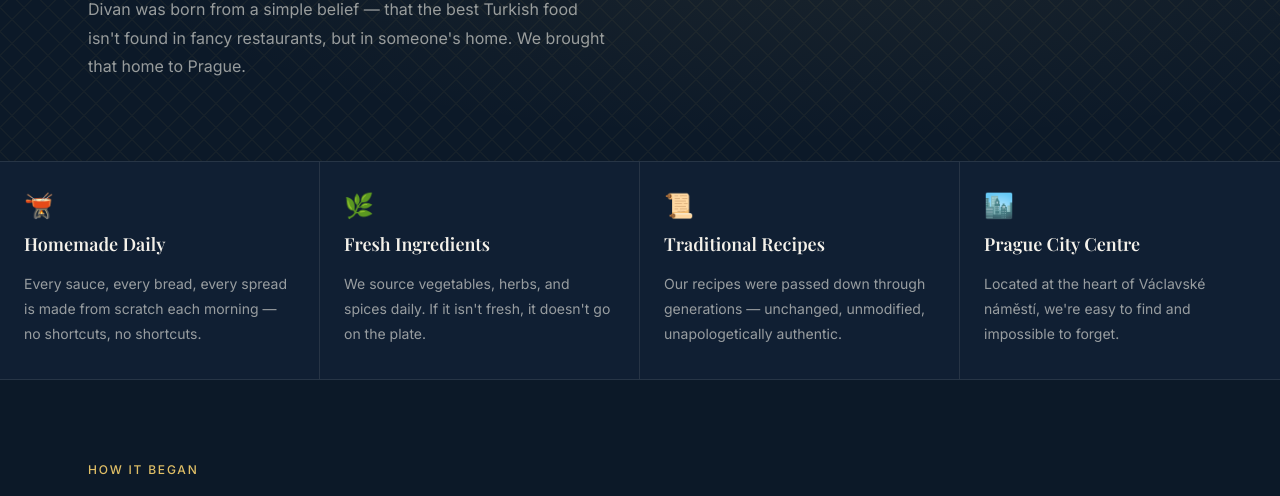
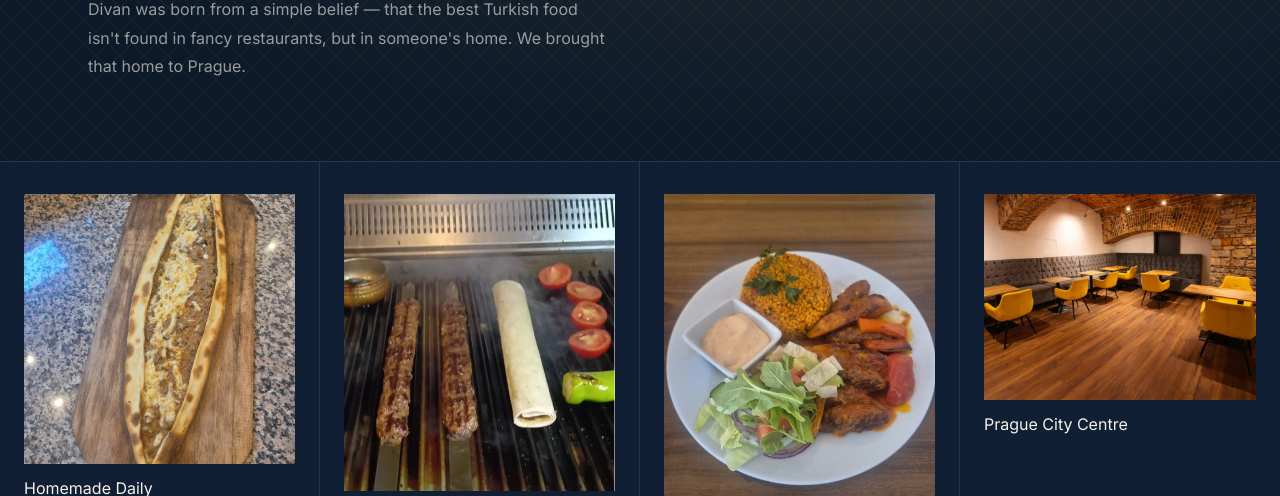
Before and after one commit to alihaider1145/divan-restaurant, a plain HTML site: page about.html in a window 1280 px wide. Shown: the part 304-800 px from the top of the page. Drawn offline with nearby package versions, Linux system fonts and the light colour scheme; a web font is replaced by a local one.

Commit message:
Added photos on about-values

```diff
--- a/about.html
+++ b/about.html
@@ -92,43 +92,43 @@
 
 
     <!-- ===== VALUES STRIP ===== -->
-    <section class="about-values" aria-label="Our values">
+    <section class="about-values" aria-label="What makes us special">
       <div class="about-values__grid">
 
-        <div class="about-values__item reveal">
-          <span class="about-values__icon" aria-hidden="true">🫕</span>
-          <h2 class="about-values__title">Homemade Daily</h2>
-          <p class="about-values__text">
-            Every sauce, every bread, every spread is made from scratch
-            each morning — no shortcuts, no shortcuts.
-          </p>
+        <div class="about-values__item">
+          <img
+            src="assets/images/divan-one-food.jpg"
+            alt="Freshly prepared Turkish bread coming out of the oven"
+            loading="lazy"
+          />
+          <span class="about-values__label">Homemade Daily</span>
         </div>
 
-        <div class="about-values__item reveal reveal--delay-1">
-          <span class="about-values__icon" aria-hidden="true">🌿</span>
-          <h2 class="about-values__title">Fresh Ingredients</h2>
-          <p class="about-values__text">
-            We source vegetables, herbs, and spices daily. If it
-            isn't fresh, it doesn't go on the plate.
-          </p>
+        <div class="about-values__item">
+          <img
+            src="assets/images/divan-four-food.jpg"
+            alt="Fresh vegetables and spices used in our kitchen"
+            loading="lazy"
+          />
+          <span class="about-values__label">Fresh Ingredients</span>
         </div>
 
-        <div class="about-values__item reveal reveal--delay-2">
-          <span class="about-values__icon" aria-hidden="true">📜</span>
-          <h2 class="about-values__title">Traditional Recipes</h2>
-          <p class="about-values__text">
-            Our recipes were passed down through generations —
-            unchanged, unmodified, unapologetically authentic.
-          </p>
+        <div class="about-values__item">
+          <img
+            src="assets/images/divan-three-food.jpg"
+            alt="Traditional Turkish dishes passed down through generations"
+            loading="lazy"
+          />
+          <span class="about-values__label">Traditional Recipes</span>
         </div>
 
-        <div class="about-values__item reveal reveal--delay-3">
-          <span class="about-values__icon" aria-hidden="true">🏙️</span>
-          <h2 class="about-values__title">Prague City Centre</h2>
-          <p class="about-values__text">
-            Located at the heart of Václavské náměstí, we're easy
-            to find and impossible to forget.
-          </p>
+        <div class="about-values__item">
+          <img
+            src="assets/images/divan-six-interior.jpg"
+            alt="Our restaurant located in the centre of Prague"
+            loading="lazy"
+          />
+          <span class="about-values__label">Prague City Centre</span>
         </div>
 
       </div>
```
